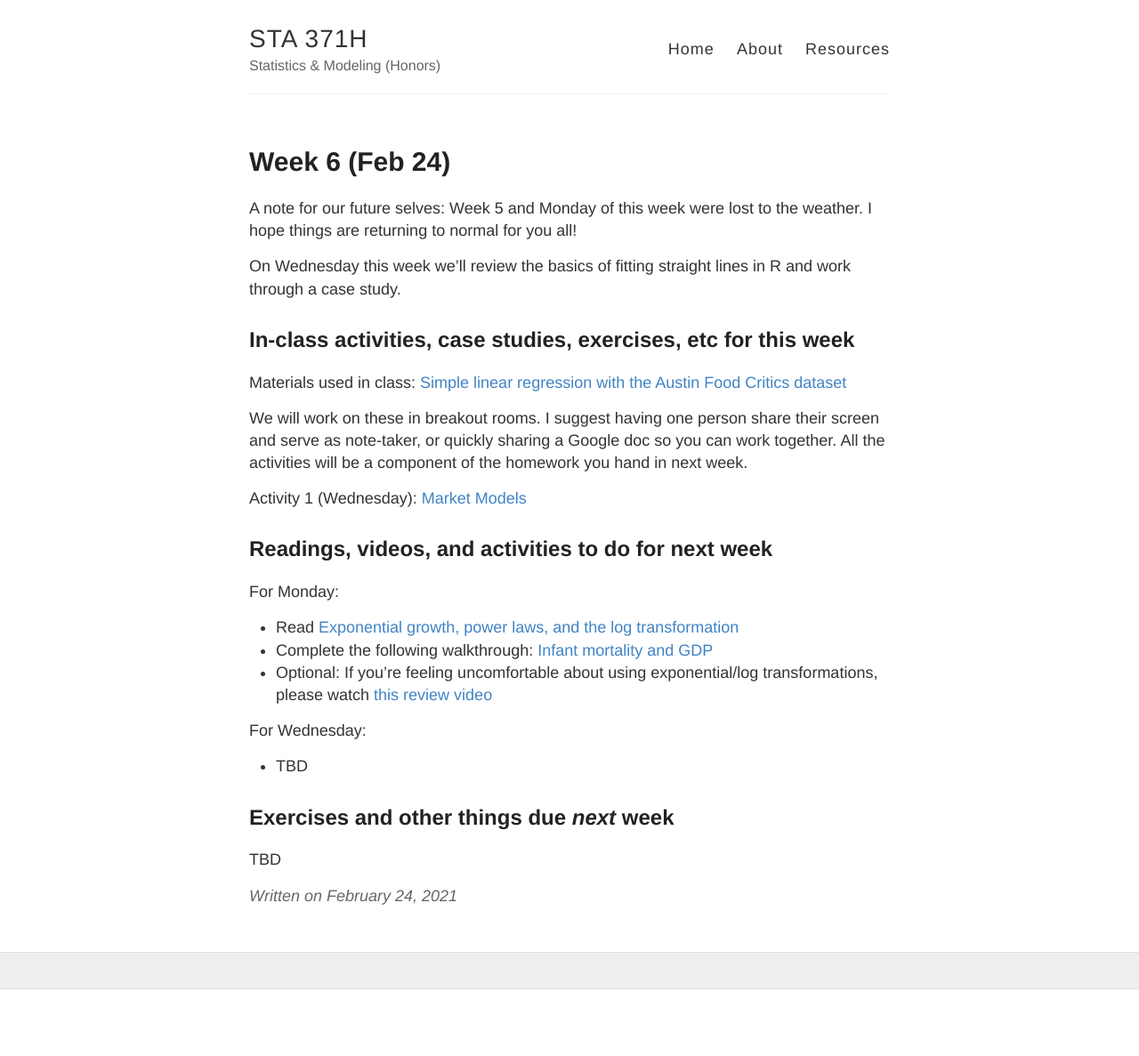
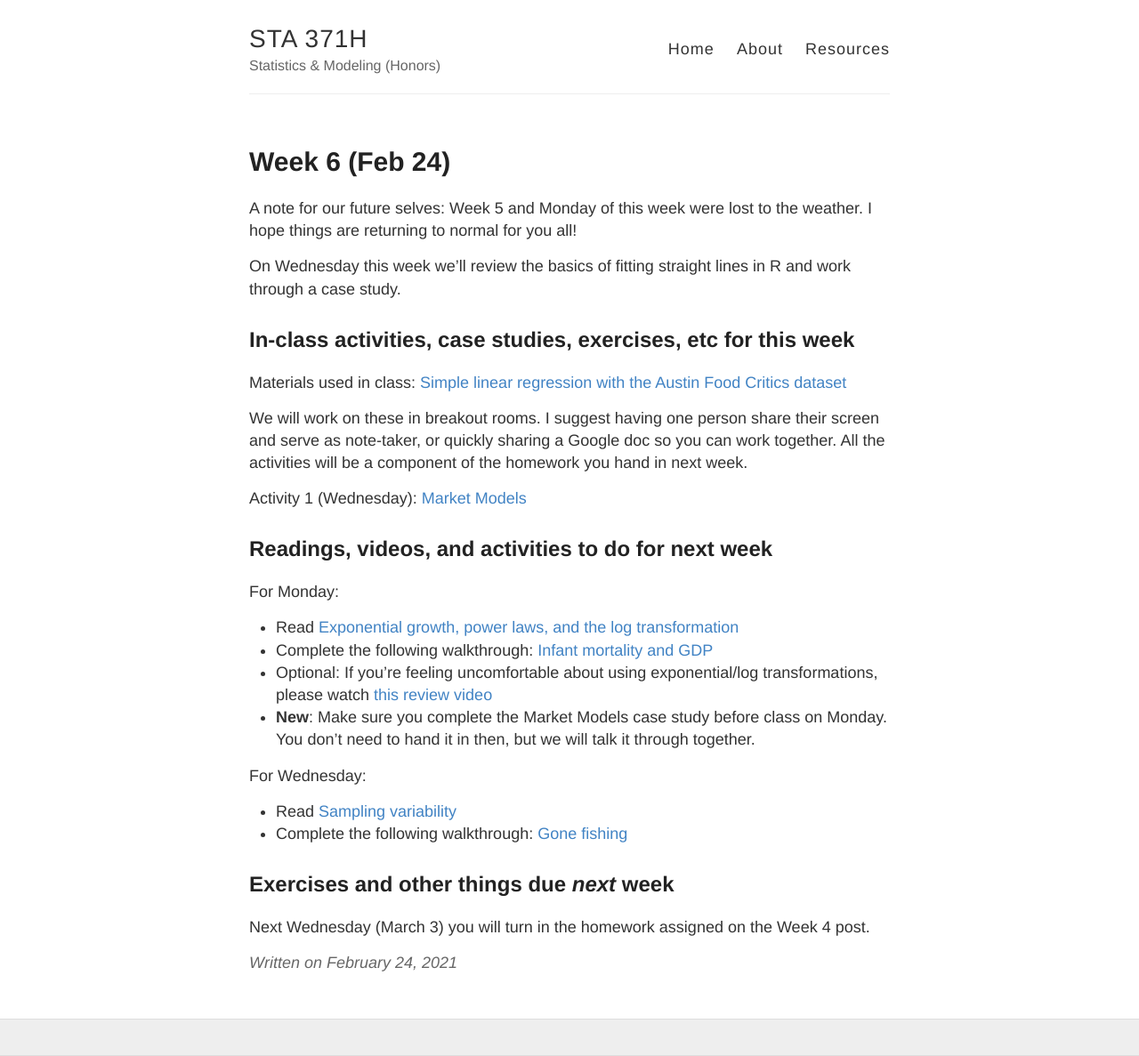
Before and after one commit to jaredsmurray/sta371h, a Jekyll site: the page built from docs/_posts/2021-02-24-Week-06.md, in a window 1280 px wide. Shown: the whole page at 89% size. Built offline with Jekyll 4.4.1, drawn with Linux system fonts in a browser that asks for light colours; before the commit the page ends 1112 px from its top, so only the background shows below that.

Commit message:
Update 2021-02-24-Week-06.md

```diff
--- a/docs/_posts/2021-02-24-Week-06.md
+++ b/docs/_posts/2021-02-24-Week-06.md
@@ -23,11 +23,13 @@ For Monday:
   - Read [Exponential growth, power laws, and the log transformation](../files/15_exponential_power_laws.pdf)
   - Complete the following walkthrough: [Infant mortality and GDP](https://github.com/jgscott/learnR/blob/master/infmort/infmort.md)
   - Optional: If you're feeling uncomfortable about using exponential/log transformations, please watch [this review video](https://www.youtube.com/watch?v=NhsvqIRWgE8)
+  - **New**: Make sure you complete the Market Models case study before class on Monday. You don't need to hand it in then, but we will talk it through together.
 
 For Wednesday:
 
-  - TBD
+  - Read [Sampling variability](../files/08_sampling_variability.pdf)
+  - Complete the following walkthrough: [Gone fishing](https://github.com/jaredsmurray/learnR/blob/master/gonefishing/gonefishing.md)
 
 ## Exercises and other things due *next* week
 
-TBD
+Next Wednesday (March 3) you will turn in the homework assigned on the Week 4 post.
```
